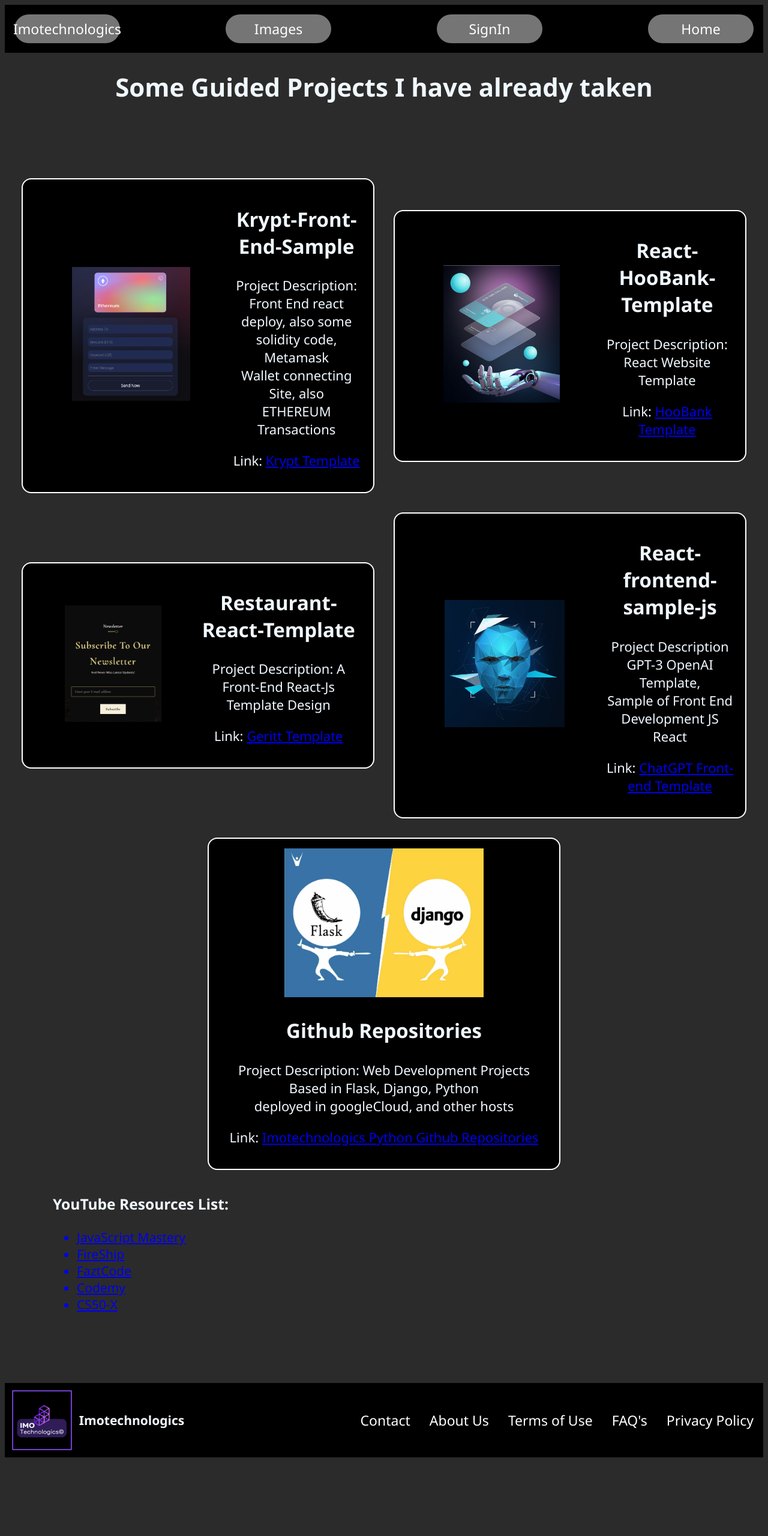
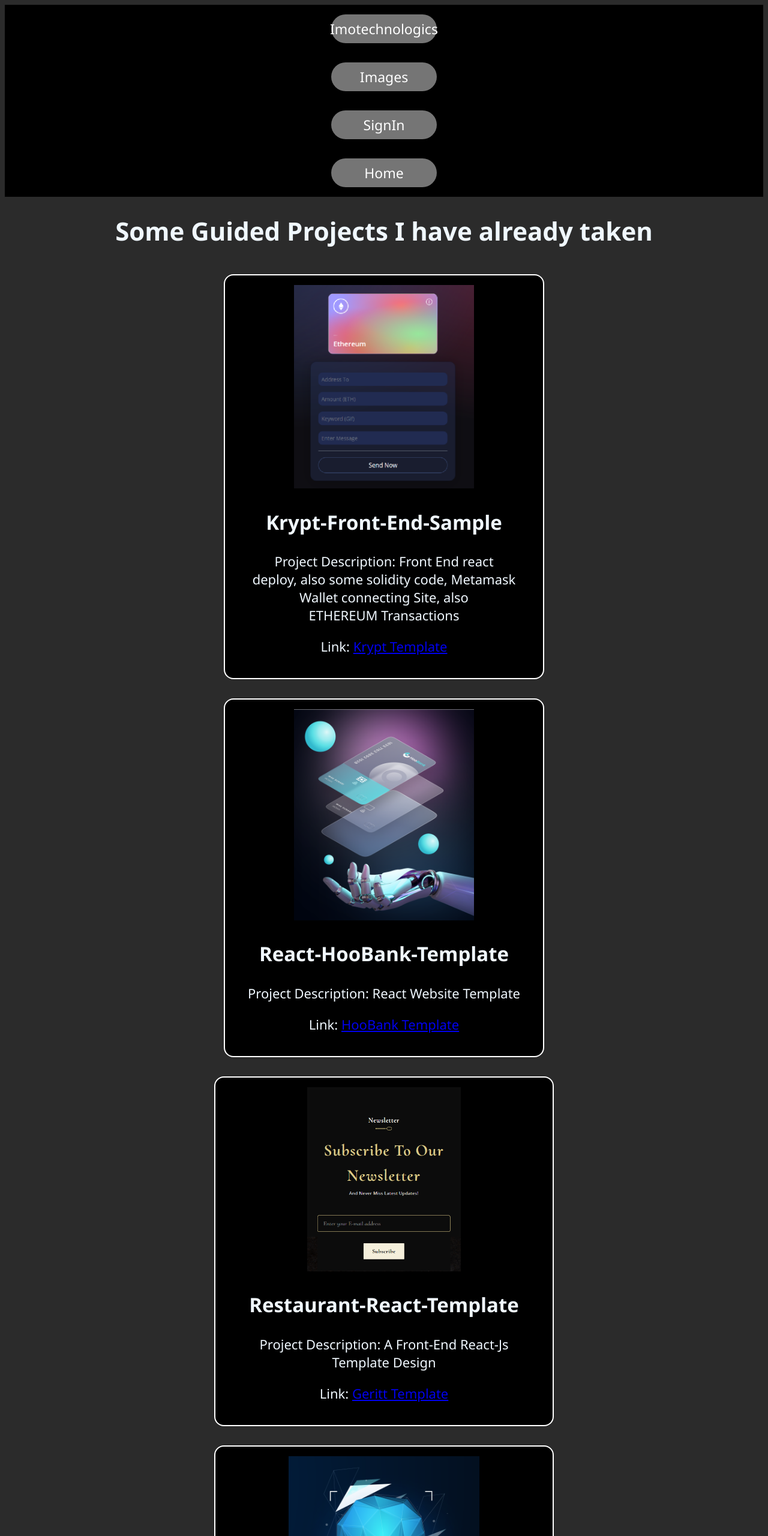
Before and after one commit to DvilDmonPsyAres/Html-portfolio-AppAcademy, a plain HTML site: page imotech.html in a window 1280 px wide. Shown: the top 2560 px of the page at 60% size. Before the commit the page ends 2437 px from the top, so only its background shows below. Drawn offline with Linux system fonts and the light colour scheme.

Commit message:
Update main2.css

```diff
--- a/css/main2.css
+++ b/css/main2.css
@@ -196,7 +196,76 @@
     .footer__menu {
         font-size: 23px;
     }
+    .navbar__signin {
+        display: flex;
+        flex-direction: column;
+        justify-content: center;
+        text-align: center;
+        align-items: center;
+    }
 
+    header {
+        display: flex;
+        flex-direction: column;
+        justify-content: center;
+        align-items: center;
+    }
+
+    section {
+        display: flex;
+        flex-direction: column;
+        justify-content: center;
+        align-items: center;
+    }
+    .footer__menu {
+    font-size: 12px;
+    }
+
+    .footer__menu-items {
+        margin: 8px;
+    }
+    .section__img img {
+        width: 350px;
+    }
+    .header__logo img {
+        width: 350px;
+    }
+    .portfolio__section-project {
+        display: flex;
+        flex-direction: column;
+        justify-content: center;
+        align-items: center;
+        min-width: 70%;
+        max-width: 70%;
+        border: 2px solid white;
+        padding: 1rem;
+        border-radius: 1rem;
+        margin: 1rem;
+        background-color: black;
+    }
+    .portfolio__section {
+        display: flex;
+        flex-direction: column;
+        justify-content: center;
+        align-items: center;
+        text-align: center;
+    }
+    main {
+        padding: 0;
+    }
+    .portfolio__section-project2 {
+        display: flex;
+        flex-direction: column;
+        justify-content: center;
+        align-items: center;
+        min-width: 70%;
+        max-width: 70%;
+        border: 2px solid white;
+        padding: 1rem;
+        border-radius: 1rem;
+        margin: 1rem;
+        background-color: black;
+    }
 
 }
 
```
